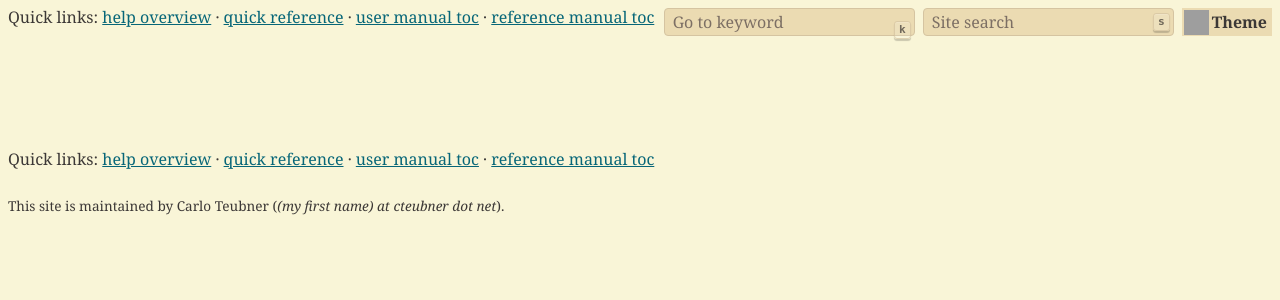
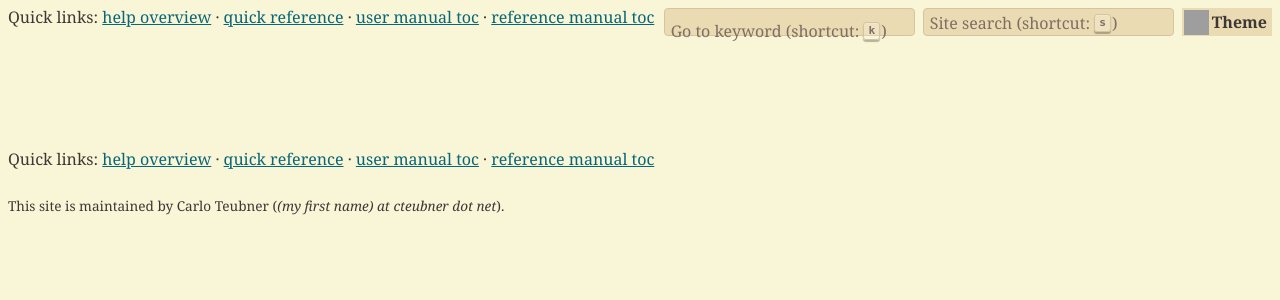
Before and after one commit to c4rlo/vimhelp, a Python web app: template templates/page.html in a window 1280 px wide. Shown: the top 300 px of the page. Run offline with Jinja, Linux system fonts and the light colour scheme; the template is opened without the code that fills it, so the values that code supplies are empty; grey boxes are pictures that could not be loaded.

Commit message:
Refine tag/site search placeholders

```diff
--- a/static/noscript.css
+++ b/static/noscript.css
@@ -1 +1 @@
-#theme-switcher, #go-to-tag { display: none; }
+#theme-switcher, .tag.srch { display: none; }
--- a/static/vimhelp-v7.css
+++ b/static/vimhelp-v7.css
@@ -160,11 +160,6 @@ button#theme-current { font-weight: bold; }
   font-family: var(--font-mono);
   cursor: revert !important;
 }
-.ts-control > input::placeholder {
-  color: var(--fg4);
-  opacity: 1;
-  font-family: var(--font-serif);
-}
 .ts-dropdown {
   font-family: var(--font-mono);
   font-size: 1em;
@@ -183,7 +178,12 @@ button#theme-current { font-weight: bold; }
 }
 
 /* Site search */
-.srch { flex: 20 20 25ch; max-width: 45ch; position: relative; }
+.srch {
+  position: relative;
+  flex: 20 20 25ch;
+  max-width: 45ch;
+  overflow: hidden;
+}
 #vh-srch-input {
   background-color: var(--bg1);
   color: var(--fg1);
@@ -201,24 +201,20 @@ button#theme-current { font-weight: bold; }
   border: 1px solid var(--bg4);
   outline: none;
 }
-#vh-srch-input::placeholder {
-  color: var(--fg4);
-  opacity: 1;
-}
 
-.inlay-hint {
+.placeholder {
   position: absolute;
   display: flex;
+  align-items: center;
   z-index: 2;
-  right: 0;
-  top: 0;
+  left: 7px;
+  top: 2px;
   bottom: 0;
   cursor: text;
-  opacity: 0.7;
+  color: var(--fg4);
 }
-.inlay-hint > kbd {
-  align-self: center;
-  margin-right: 4px;
+.placeholder > kbd {
+  margin-right: 1px;
   padding: 2px 4px;
   font-family: var(--font-mono);
   font-size: 0.7em;
@@ -227,6 +223,15 @@ button#theme-current { font-weight: bold; }
   border: 1px solid var(--bg2);
   border-radius: 3px;
   box-shadow: 0 2px 1px #0004, 0 1px #fff3 inset;
+}
+.placeholder.focus {
+  display: none;
+}
+.srch:focus-within .placeholder.focus {
+  display: flex;
+}
+.srch:focus-within .placeholder.blur {
+  display: none;
 }
 
 /* main = sidebar + content */
--- a/templates/page.html
+++ b/templates/page.html
@@ -61,14 +61,16 @@ Quick links:
 {% if mode != "offline" %}
 <div class="bar">
   <div class="ql">{{sitenavi}}</div>
-  <div class="srch" id="go-to-tag" title="Keyboard shortcut 'k' to focus here">
+  <div class="tag srch" title="Keyboard shortcut 'k' to focus here">
     <select id="vh-select-tag"></select>
-    <div id="tag-kbd-hint" class="inlay-hint"><kbd>k</kbd></div>
+    <div class="placeholder blur">Go&nbsp;to&nbsp;keyword&nbsp;(shortcut:&nbsp;<kbd>k</kbd>)</div>
+    <div class="placeholder focus">Go&nbsp;to&nbsp;keyword&nbsp;(type&nbsp;for&nbsp;autocomplete)</div>
   </div>
-  <form class="srch" action="https://duckduckgo.com" method="get" target="_blank" rel="noopener noreferrer" title="Keyboard shortcut 's' to focus here">
+  <form class="site srch" action="https://duckduckgo.com" method="get" target="_blank" rel="noopener noreferrer" title="Keyboard shortcut 's' to focus here">
     <input type="hidden" name="sites" value="{{project.vimdoc_site}}">
-    <input type="search" name="q" id="vh-srch-input" placeholder="Site search">
-    <div id="ss-kbd-hint" class="inlay-hint"><kbd>s</kbd></div>
+    <input type="search" name="q" id="vh-srch-input">
+    <div class="placeholder blur">Site&nbsp;search&nbsp;(shortcut:&nbsp;<kbd>s</kbd>)</div>
+    <div class="placeholder focus">Site&nbsp;search&nbsp;(opens&nbsp;new&nbsp;DuckDuckGo&nbsp;tab)</div>
   </form>
   {% if filename != "help.txt" %}
   {{theme_switcher}}
```
Also changed, not shown: static/vimhelp-v7.js (+15 -26 lines).
